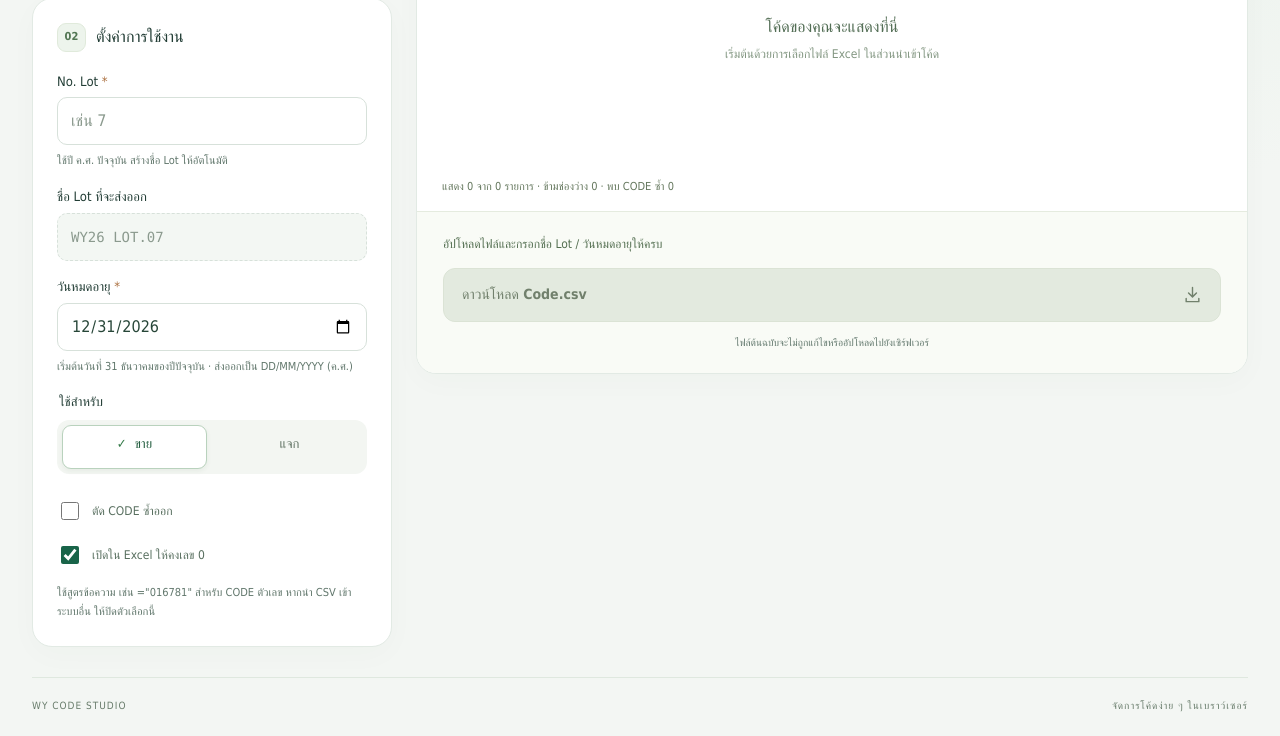
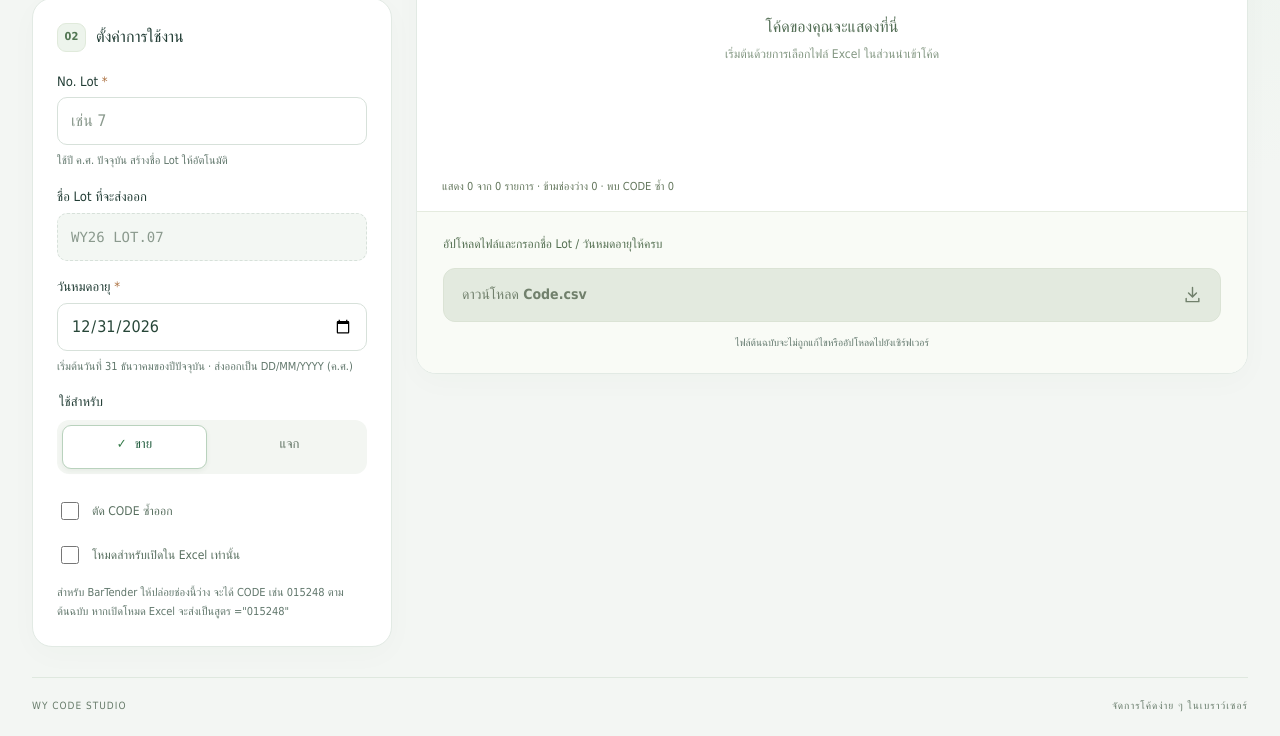
Before and after one commit to mdtrkids/PrintCodeWY, a plain HTML site: page index.html in a window 1280 px wide. Shown: the part 585-1321 px from the top of the page. Drawn offline with Linux system fonts and the light colour scheme.

Commit message:
Add files via upload

```diff
--- a/index.html
+++ b/index.html
@@ -22,8 +22,8 @@
       <label>วันหมดอายุ <span class="required">*</span><input id="expiry" type="date" required><small>เริ่มต้นวันที่ 31 ธันวาคมของปีปัจจุบัน · ส่งออกเป็น DD/MM/YYYY (ค.ศ.)</small></label>
       <fieldset><legend>ใช้สำหรับ</legend><div class="choices"><label><input type="radio" name="purpose" value="ขาย" checked><span>ขาย</span></label><label><input type="radio" name="purpose" value="แจก"><span>แจก</span></label></div></fieldset>
       <label class="check"><input id="dedupe" type="checkbox"> ตัด CODE ซ้ำออก</label>
-      <label class="check"><input id="excel-mode" type="checkbox" checked aria-describedby="excel-help"> เปิดใน Excel ให้คงเลข 0</label>
-      <small id="excel-help">ใช้สูตรข้อความ เช่น ="016781" สำหรับ CODE ตัวเลข หากนำ CSV เข้าระบบอื่น ให้ปิดตัวเลือกนี้</small>
+      <label class="check"><input id="excel-mode" type="checkbox" aria-describedby="excel-help"> โหมดสำหรับเปิดใน Excel เท่านั้น</label>
+      <small id="excel-help">สำหรับ BarTender ให้ปล่อยช่องนี้ว่าง จะได้ CODE เช่น 015248 ตามต้นฉบับ หากเปิดโหมด Excel จะส่งเป็นสูตร ="015248"</small>
     </section>
   </div>
   <section class="card preview"><div class="preview-heading"><div><div class="eyebrow">PREVIEW</div><h2>ตัวอย่างข้อมูล CSV</h2></div><span class="badge" id="count">0 รายการ</span></div>
```
Also changed, not shown: 1 other file.
